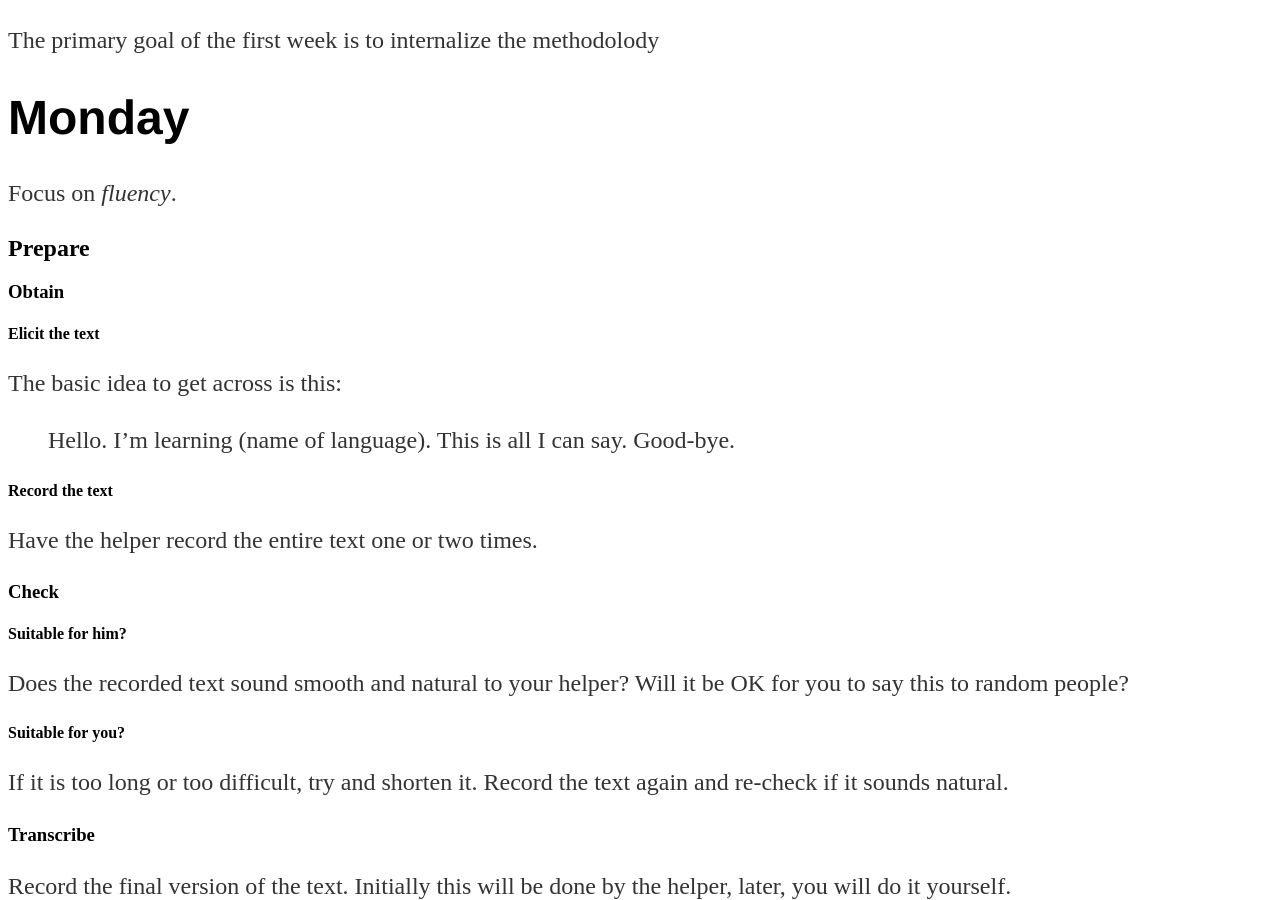
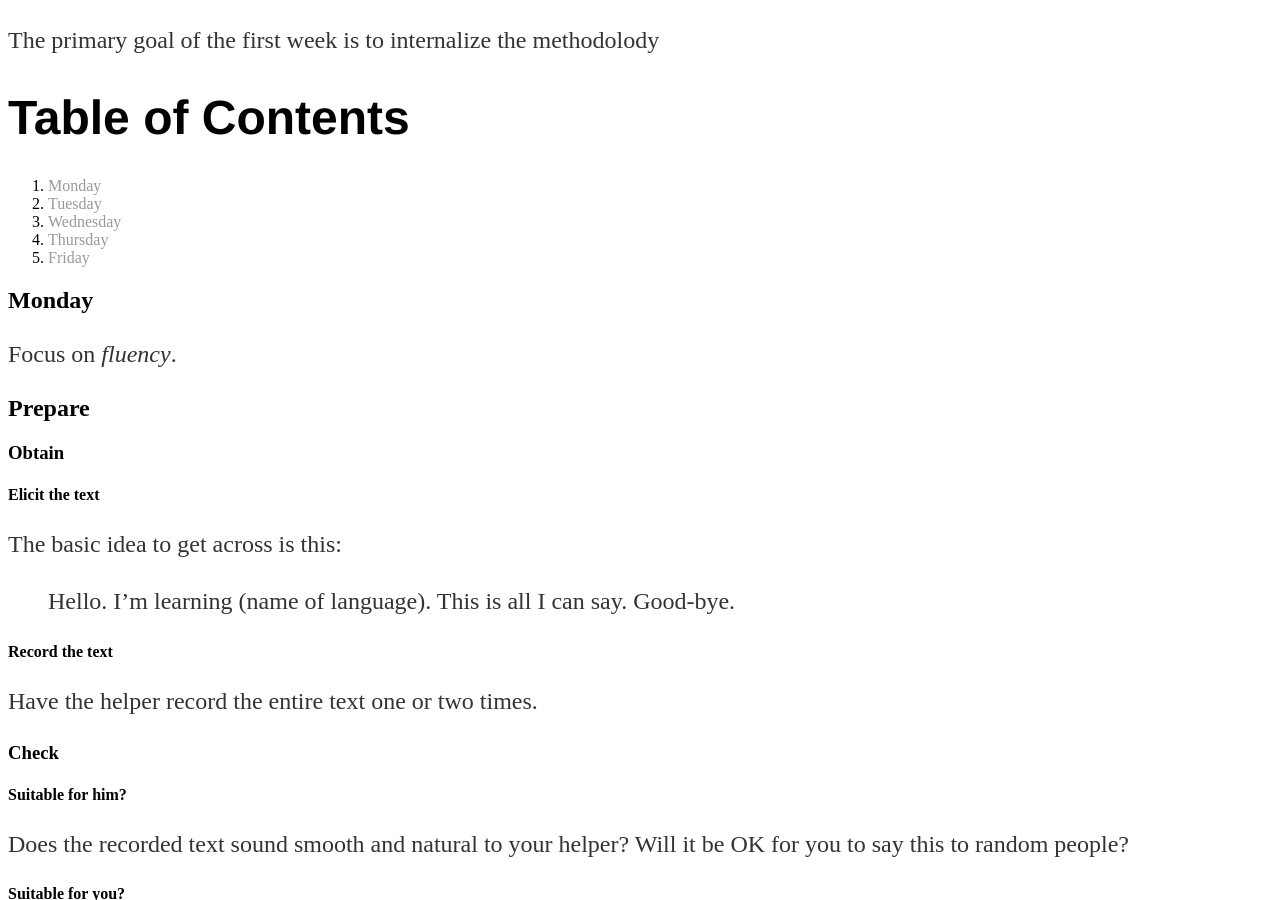
Before and after one commit to nczempin/ll, a Jekyll site: the page built from index.md, in a window 1280 px wide and 900 px high. Built offline with Jekyll 4.4.1, drawn with Linux system fonts in a browser that asks for light colours.

Commit message:
Update index.md

```diff
--- a/index.md
+++ b/index.md
@@ -3,7 +3,15 @@ layout: default
 title: "Language Acquisition Made Practical"
 ---
 The primary goal of the first week is to internalize the methodolody
-# Monday
+# Table of Contents
+1. [Monday](#Monday)
+2. [Tuesday](#Tuesday)
+3. [Wednesday](#Wednesday)
+4. [Thursday](#Thursday)
+5. [Friday](#Friday)
+
+
+## Monday<a name="Monday"/>
 
 Focus on *fluency*.
 
@@ -131,7 +139,7 @@ Try your speech on 30 - 50 people.
 
 ### Organize New Material
 
-# Tuesday
+# Tuesday<a name="Tuesday"/>
 
 Will begin to learn various techniques for gaining *accuracy*.
 
@@ -147,7 +155,7 @@ Two people
 #### How to thank someone
 #### What to say when you want to leave after talking
 
-# Wednesday
+# Wednesday<a name="Wednesday"/>
 Now you know how to initiate and terminate a conversation.
 
 The opening and closing of conversations will remain fairly constant; the body will has unlimited options.
@@ -156,9 +164,9 @@ Now you will learn how to say something about yourself.
 
 Plus a new drill called Pronunciation Substitution Drill
 
-# Thursday
+# Thursday<a name="Thursday"/>
 
 Today you will begin to use "helping questions" (interrogatives) in the target language.
 
 Differential Pronunciation and Differential Structure drills
-# Friday
+# Friday<a name="Friday"/>
```
